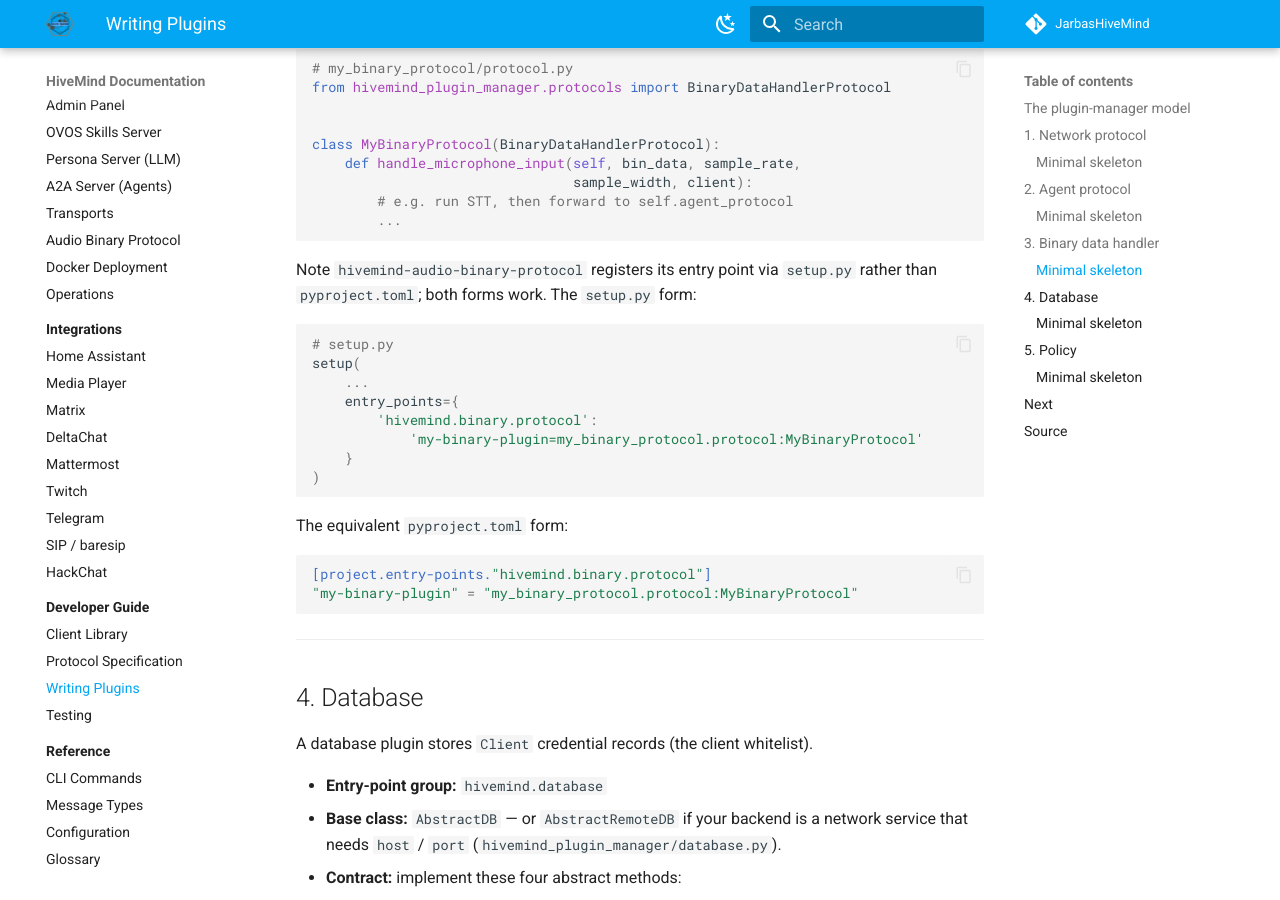
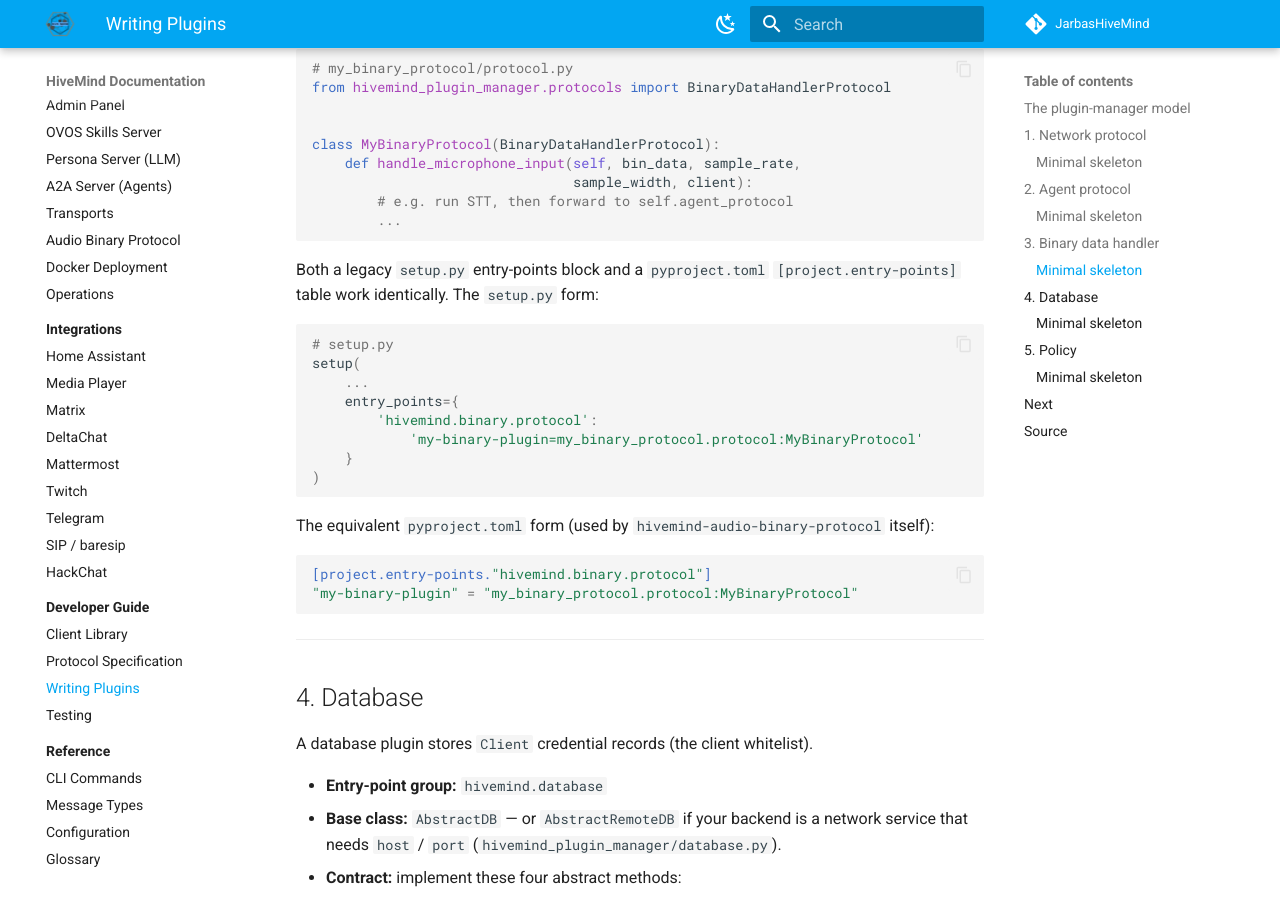
Before and after one commit to JarbasHiveMind/HiveMind-community-docs, an MkDocs documentation site: the page built from docs/developers/writing-plugins.md, in a window 1280 px wide and 900 px high, scrolled down 5150 px. Built offline with MkDocs 1.6.1 and Material for MkDocs 9.7.7, drawn with Linux system fonts in a browser that asks for light colours.

Commit message:
docs: fix wrong claim that hivemind-audio-binary-protocol uses setup.py, it uses pyproject.toml

````diff
--- a/docs/developers/writing-plugins.md
+++ b/docs/developers/writing-plugins.md
@@ -251,8 +251,8 @@ class MyBinaryProtocol(BinaryDataHandlerProtocol):
         ...
 ```
 
-Note `hivemind-audio-binary-protocol` registers its entry point via `setup.py`
-rather than `pyproject.toml`; both forms work. The `setup.py` form:
+Both a legacy `setup.py` entry-points block and a `pyproject.toml`
+`[project.entry-points]` table work identically. The `setup.py` form:
 
 ```python
 # setup.py
@@ -265,7 +265,7 @@ setup(
 )
 ```
 
-The equivalent `pyproject.toml` form:
+The equivalent `pyproject.toml` form (used by `hivemind-audio-binary-protocol` itself):
 
 ```toml
 [project.entry-points."hivemind.binary.protocol"]
````
